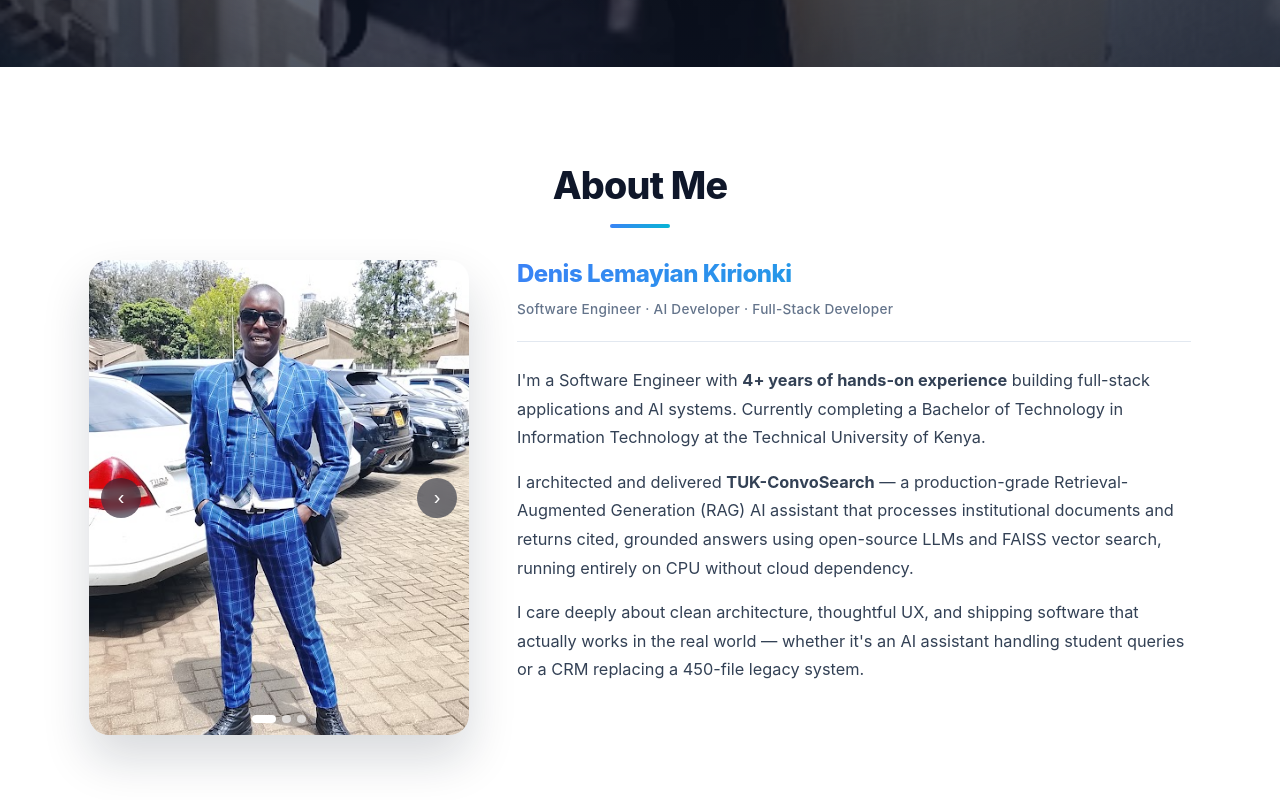
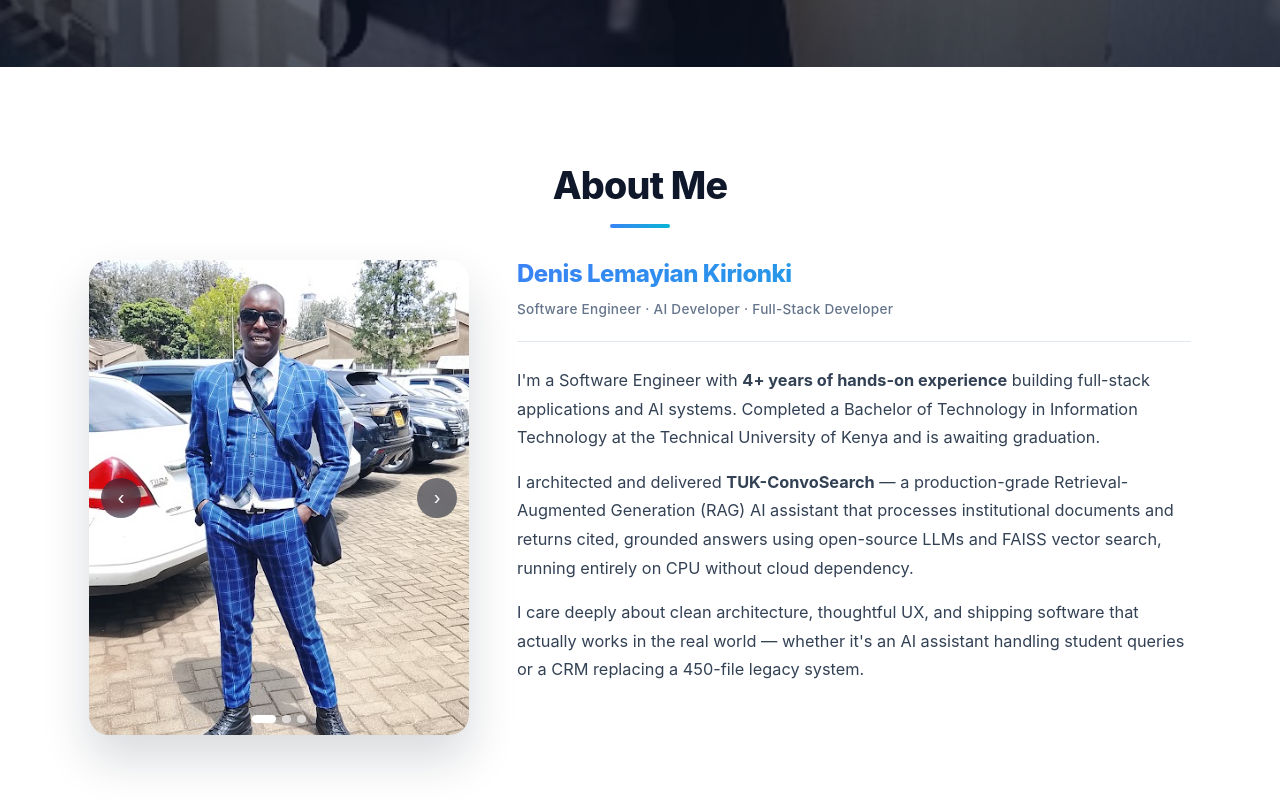
Before and after one commit to lemayian23/lemayian23.github.io, a Next.js app: page / in a window 1280 px wide. Shown: the part 732-1532 px from the top of the page. Built offline with nearby package versions, Linux system fonts and the light colour scheme.

Commit message:
fix(navigation): link About to homepage section

```diff
--- a/src/components/About.tsx
+++ b/src/components/About.tsx
@@ -70,8 +70,8 @@ export default function About() {
 
             <p>
               I&apos;m a Software Engineer with <strong>4+ years of hands-on experience</strong>{' '}
-              building full-stack applications and AI systems. Currently completing a Bachelor
-              of Technology in Information Technology at the Technical University of Kenya.
+              building full-stack applications and AI systems. Completed a Bachelor
+              of Technology in Information Technology at the Technical University of Kenya and is awaiting graduation.
             </p>
 
             <p>
--- a/src/components/Header.tsx
+++ b/src/components/Header.tsx
@@ -12,7 +12,7 @@ export default function Header() {
           </Link>
           <ul className="nav-links">
             <li><Link href="/">Home</Link></li>
-            <li><Link href="/about">About</Link></li>
+            <li><Link href="/#about">About</Link></li>
             <li><Link href="/#experience">Experience</Link></li>
             <li><Link href="/#projects">Projects</Link></li>
             <li><Link href="/#contact">Contact</Link></li>
```
